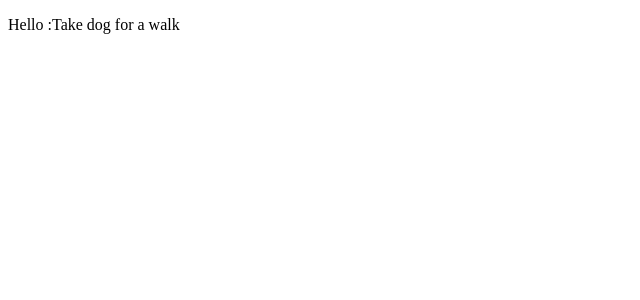
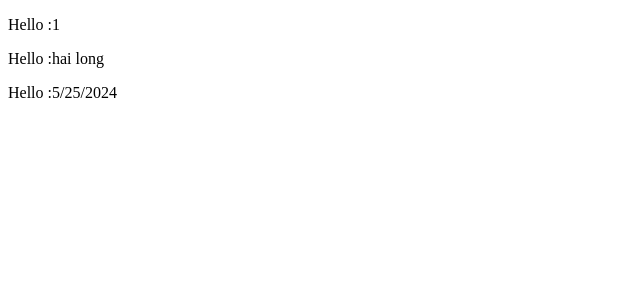
Before and after one commit to 12032002hailong/angular_appointment, an Angular app: page / in a window 1280 px wide. Shown: the top 300 px of the page, without its empty margins (0-640 px from the left). Built offline with nearby package versions, Linux system fonts and the light colour scheme.

Commit message:
add interface appointment

```diff
--- a/src/app/appointment-list/appointment-list.component.html
+++ b/src/app/appointment-list/appointment-list.component.html
@@ -1 +1,3 @@
-<p>Hello :{{ appointment }}</p>
+<p>Hello :{{ appointment.id }}</p>
+<p>Hello :{{ appointment.title }}</p>
+<p>Hello :{{ appointment.date.toLocaleDateString() }}</p>
--- a/src/app/appointment-list/appointment-list.component.ts
+++ b/src/app/appointment-list/appointment-list.component.ts
@@ -1,4 +1,5 @@
 import { Component } from '@angular/core';
+import { Appointment } from '../models/appointment';
 
 @Component({
   selector: 'app-appointment-list',
@@ -9,5 +10,9 @@ import { Component } from '@angular/core';
 })
 export class AppointmentListComponent {
 
-  appointment: string = "Take dog for a walk"
+  appointment: Appointment = {
+    id: 1,
+    title: 'hai long',
+    date: new Date('2024-05-25')
+  }
 }
--- /dev/null
+++ b/src/app/models/appointment.ts
@@ -0,0 +1,5 @@
+export interface Appointment {
+  id: number;
+  title: string;
+  date: Date
+}
```
